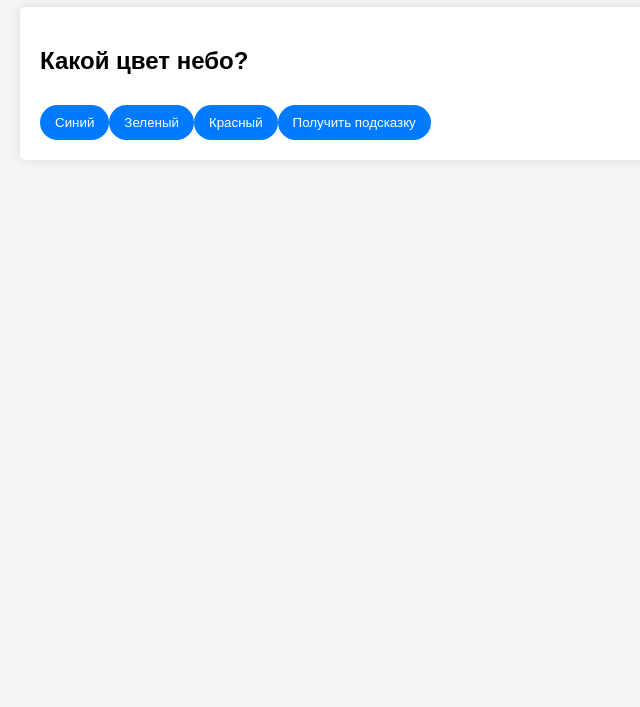
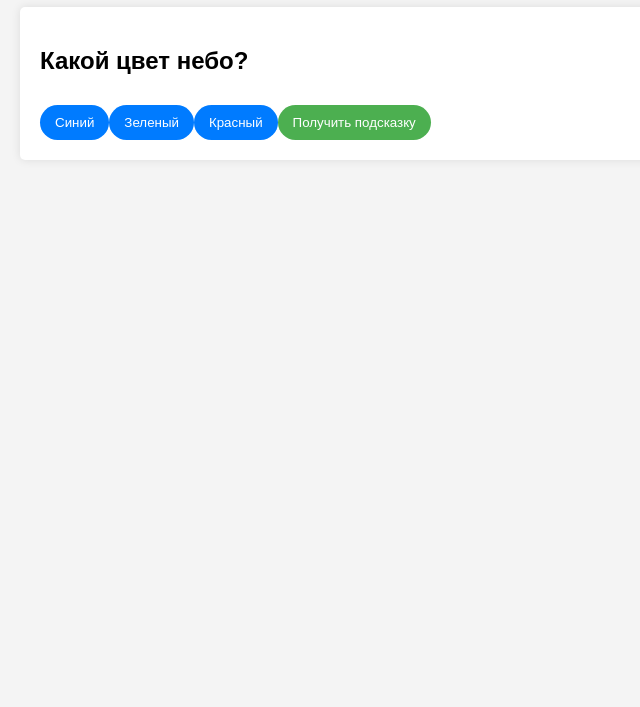
Before and after one commit to sam5213/30-days-twa-quiz-day7, a plain HTML site: page index.html in a window 1280 px wide. Shown: the part 93-800 px from the top of the page, without its empty margins (0-640 px from the left). Drawn offline with Linux system fonts and the light colour scheme.

Commit message:
Update index.html

```diff
--- a/index.html
+++ b/index.html
@@ -33,12 +33,20 @@
         button:hover {
             background-color: #0056b3;
         }
+        /* Стили для кнопки отправки результатов */
+        .submit-button {
+            background-color: #4CAF50; /* Зеленый цвет для кнопки отправки результатов */
+        }
+
+        .submit-button:hover {
+            background-color: #45a049; /* Темнее при наведении */
+        }
     </style>
 </head>
 <body>
     <h1>Квиз с подсказками</h1>
     <div id="quiz-container"></div>
-    <button id="submit-results" style="display: none;">Отправить результаты</button>
+    <button id="submit-results" class="submit-button" style="display: none;">Отправить результаты</button>
 
     <script>
         const questions = [
@@ -69,7 +77,7 @@
             });
 
             // Кнопка для получения подсказки
-            quizContainer.innerHTML += `<button onclick="showHint()">Получить подсказку</button>`;
+            quizContainer.innerHTML += `<button class="submit-button" onclick="showHint()">Получить подсказку</button>`;
         }
 
         function checkAnswer(selectedOption) {
```
